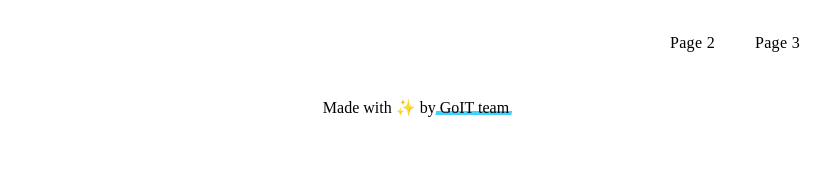
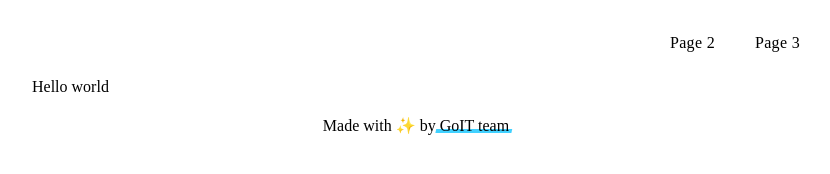
Before and after one commit to EddNik/Yoga-Club, a website built with Vite: page src/index.html in a window 1280 px wide. Shown: the whole page, without its empty margins (224-1054 px from the left). Built offline with nearby package versions, Linux system fonts and the light colour scheme.

Commit message:
hello world

```diff
--- a/src/partials/gallery.html
+++ b/src/partials/gallery.html
@@ -1,3 +1,3 @@
 <section>
-  <div class="container"></div>
+  <div class="container">Hello world</div>
 </section>
```
